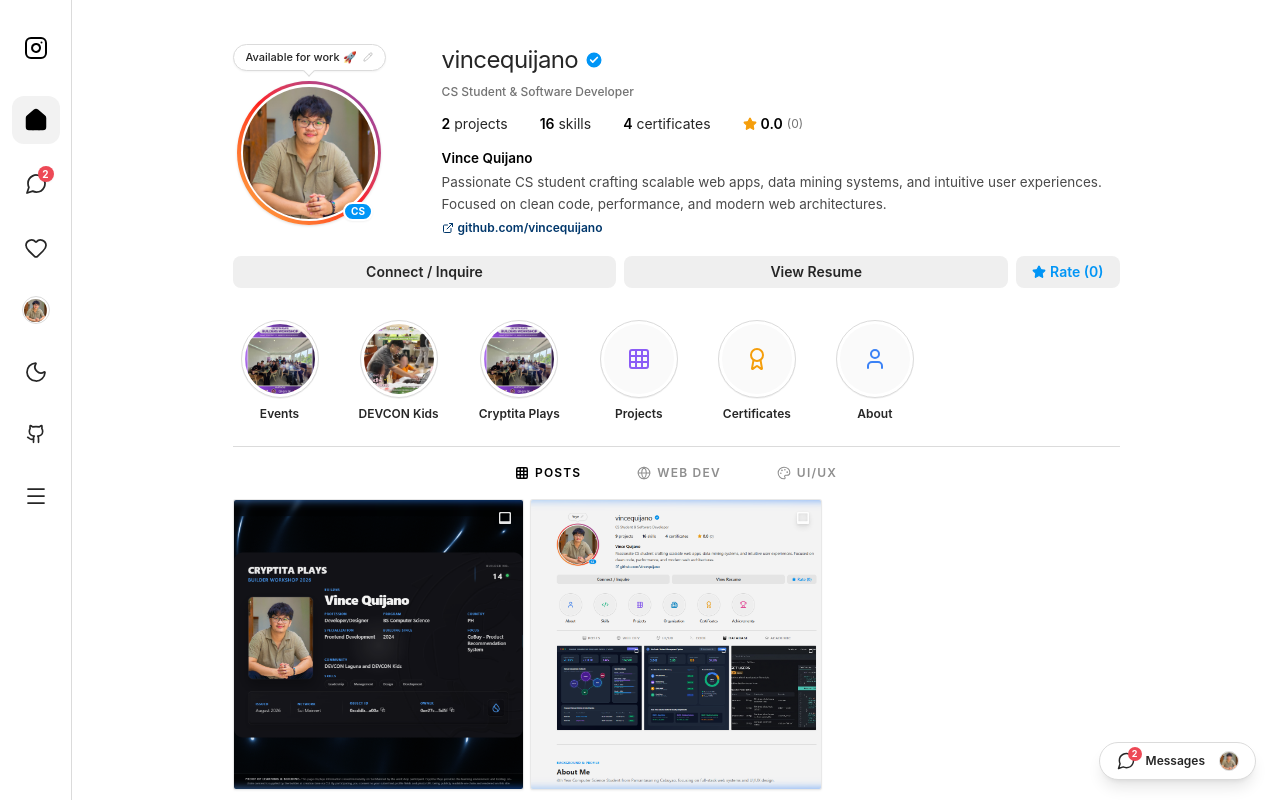
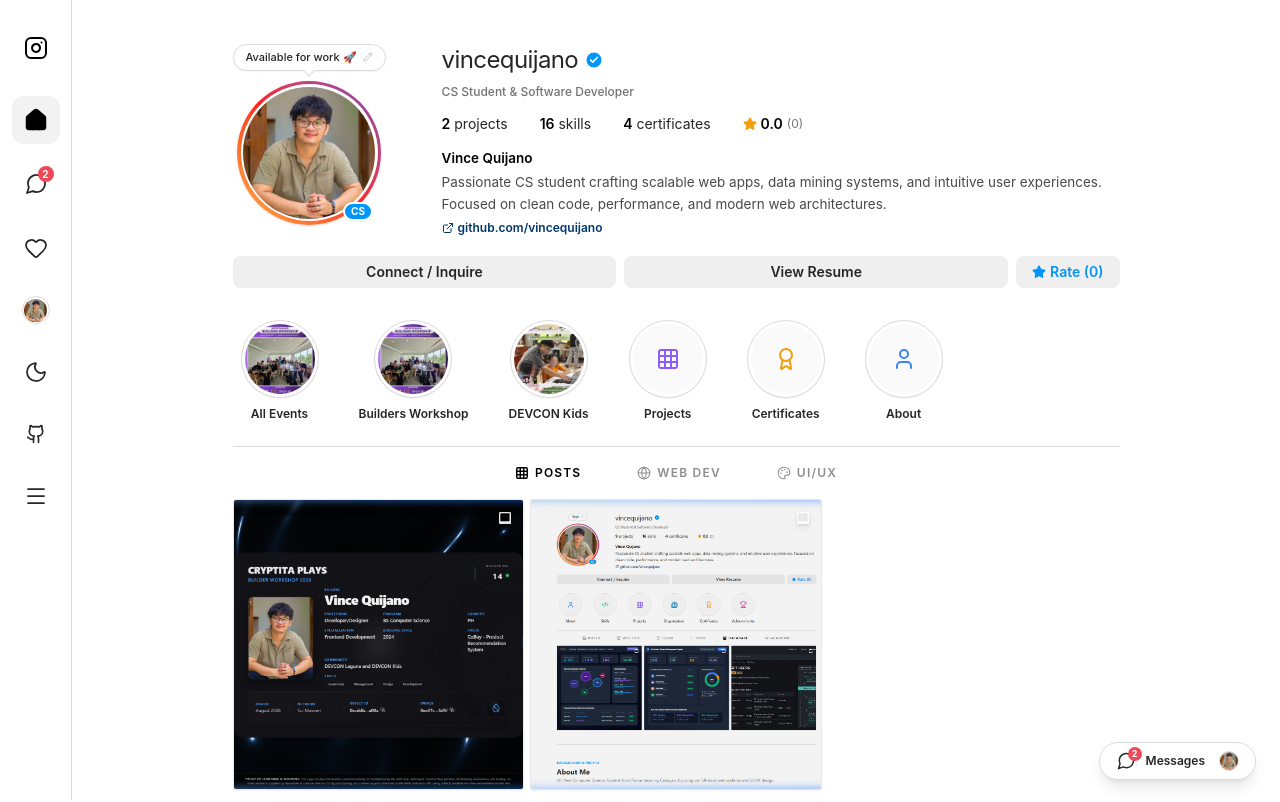
Before and after one commit to vincequijano-stack/portfolio, a React (Vite) app in the folder Front End/: page / in a window 1280 px wide. Shown: the top 802 px of the page. Built offline with nearby package versions, Linux system fonts and the light colour scheme; a web font is replaced by a local one.

Commit message:
feat: real-time dynamic auto-discovery of event photos via Vite glob

```diff
--- a/Front End/src/components/ProfileHeader.tsx
+++ b/Front End/src/components/ProfileHeader.tsx
@@ -12,6 +12,7 @@ import {
 } from 'lucide-react';
 import { RateModal, ClientReview } from './RateModal';
 import { profileData } from '../data/profile';
+import { eventStories } from '../data/events';
 
 interface ProfileHeaderProps {
   onNavigate: (sectionId: string) => void;
@@ -143,7 +144,7 @@ export const ProfileHeader: React.FC<ProfileHeaderProps> = ({
             {/* 2. Circular Avatar with Instagram "MyDay" Story Colorful Gradient Ring */}
             <div
               className="relative cursor-pointer group"
-              onClick={() => onOpenStoryModal('cryptita-workshop')}
+              onClick={() => onOpenStoryModal(eventStories[0]?.id || 'event-0')}
               title="View Vince's MyDay / Story"
             >
               {/* Instagram MyDay Gradient Ring */}
--- a/Front End/src/components/ProfileHighlights.tsx
+++ b/Front End/src/components/ProfileHighlights.tsx
@@ -1,5 +1,6 @@
 import React from 'react';
-import { User, Grid, Award, Sparkles, Building2 } from 'lucide-react';
+import { User, Grid, Award } from 'lucide-react';
+import { eventStories } from '../data/events';
 
 interface ProfileHighlightsProps {
   onNavigate: (sectionId: string) => void;
@@ -10,28 +11,27 @@ export const ProfileHighlights: React.FC<ProfileHighlightsProps> = ({
   onNavigate,
   onOpenStoryModal,
 }) => {
+  // Dynamically create a highlight circle for each discovered event story
+  const dynamicEventHighlights = eventStories.map((story) => ({
+    id: story.id,
+    label:
+      story.title.length > 14
+        ? story.title.replace('Cryptita Plays: ', '').replace('Roadshow', '').trim()
+        : story.title,
+    image: story.image,
+    isStory: true,
+    storyId: story.id,
+  }));
+
   const highlights = [
     {
-      id: 'events',
-      label: 'Events',
-      image: '/assets/images/event/Cryptita-Workshop.jpg',
+      id: 'all-events',
+      label: 'All Events',
+      image: eventStories[0]?.image || '/assets/images/event/Cryptita-Workshop.jpg',
       isStory: true,
-      storyId: 'cryptita-workshop',
+      storyId: eventStories[0]?.id,
     },
-    {
-      id: 'devcon-kids',
-      label: 'DEVCON Kids',
-      image: '/assets/images/event/DEVCON-KIDS.jpg',
-      isStory: true,
-      storyId: 'devcon-kids',
-    },
-    {
-      id: 'cryptita',
-      label: 'Cryptita Plays',
-      image: '/assets/images/event/Cryptita-Workshop.jpg',
-      isStory: true,
-      storyId: 'cryptita-workshop',
-    },
+    ...dynamicEventHighlights,
     {
       id: 'projects',
       label: 'Projects',
@@ -67,7 +67,9 @@ export const ProfileHighlights: React.FC<ProfileHighlightsProps> = ({
     <div className="pt-6 pb-6 overflow-x-auto no-scrollbar">
       <div className="flex items-center gap-6 sm:gap-10 min-w-max px-2">
         {highlights.map((h) => {
-          const Icon = h.icon;
+          const Icon = 'icon' in h ? h.icon : undefined;
+          const color = 'color' in h ? h.color : undefined;
+
           return (
             <button
               key={h.id}
@@ -87,7 +89,7 @@ export const ProfileHighlights: React.FC<ProfileHighlightsProps> = ({
                   ) : Icon ? (
                     <Icon
                       className="w-6 h-6 transition-transform group-hover:scale-110"
-                      style={{ color: h.color }}
+                      style={{ color }}
                     />
                   ) : null}
                 </div>
--- a/Front End/src/data/events.ts
+++ b/Front End/src/data/events.ts
@@ -11,12 +11,11 @@ export interface EventStory {
   ctaLink?: string;
 }
 
-export const eventStories: EventStory[] = [
-  {
-    id: 'cryptita-workshop',
+// 1. Curated metadata registry for known events
+const knownEventMeta: Record<string, Partial<EventStory>> = {
+  'cryptita-workshop': {
     title: 'Cryptita Plays: Builders Workshop',
     subtitle: 'Smart Contract to Website: Build & Deploy',
-    image: '/assets/images/event/Cryptita-Workshop.jpg',
     tag: 'Web3 & Builder Workshop',
     location: 'BFC Biñan, Laguna',
     date: 'October 2026',
@@ -24,15 +23,75 @@ export const eventStories: EventStory[] = [
     ctaText: 'Visit Live Workshop Website',
     ctaLink: 'https://quijano-cryptitaplays-builder-works-delta.vercel.app/',
   },
-  {
-    id: 'devcon-kids',
+  'devcon-kids': {
     title: 'DEVCON Kids Roadshow',
     subtitle: 'Micro:bit Robotics Learning Program',
-    image: '/assets/images/event/DEVCON-KIDS.jpg',
     tag: 'Community & Robotics Program',
     location: 'Rose of Sharon House of Blessing, Bay, Laguna',
     date: 'July 31, 2026',
     description: 'Empowering young minds through technology and innovation with DEVCON Laguna Chapter.',
     ctaText: 'View Organization',
   },
-];
+};
+
+// Helper to format raw filenames into readable human titles
+function formatFilenameToTitle(filename: string): string {
+  const withoutExt = filename.replace(/\.[^/.]+$/, '');
+  return withoutExt
+    .replace(/[-_]+/g, ' ')
+    .trim()
+    .replace(/\b\w/g, (char) => char.toUpperCase());
+}
+
+// 2. Real-time dynamic Vite glob import:
+// Automatically scans the root 'Photo/Event' directory for any image files (JPG, PNG, WEBP, GIF).
+// Any image dropped into 'Photo/Event' is automatically detected and loaded in real time.
+const rootPhotoModules = import.meta.glob<string>(
+  '../../../Photo/Event/*.{jpg,jpeg,png,webp,gif,JPG,JPEG,PNG,WEBP}',
+  { eager: true, import: 'default' }
+);
+
+// Fallback / project assets glob in case images are placed inside Front End assets
+const localPhotoModules = import.meta.glob<string>(
+  '../../assets/images/event/*.{jpg,jpeg,png,webp,gif,JPG,JPEG,PNG,WEBP}',
+  { eager: true, import: 'default' }
+);
+
+// Merge all discovered event photos (keyed by clean filename so duplicates aren't repeated)
+const photosMap = new Map<string, string>();
+
+for (const [path, url] of Object.entries(rootPhotoModules)) {
+  const filename = path.split('/').pop() || '';
+  if (filename) photosMap.set(filename, url);
+}
+
+for (const [path, url] of Object.entries(localPhotoModules)) {
+  const filename = path.split('/').pop() || '';
+  if (filename && !photosMap.has(filename)) {
+    photosMap.set(filename, url);
+  }
+}
+
+// Build dynamic eventStories array
+export const eventStories: EventStory[] = Array.from(photosMap.entries()).map(
+  ([filename, imageUrl]) => {
+    const rawName = filename.replace(/\.[^/.]+$/, '');
+    const cleanId = rawName.toLowerCase().replace(/[^a-z0-9]+/g, '-');
+    const known = knownEventMeta[cleanId] || {};
+
+    return {
+      id: cleanId,
+      title: known.title || formatFilenameToTitle(filename),
+      subtitle: known.subtitle || 'Event & Workshop Highlight',
+      image: imageUrl,
+      tag: known.tag || 'Event Memory',
+      location: known.location || 'Laguna, Philippines',
+      date: known.date || 'Recent',
+      description:
+        known.description ||
+        'Moments and highlights from events, workshops, and tech community involvement.',
+      ctaText: known.ctaText,
+      ctaLink: known.ctaLink,
+    };
+  }
+);
--- a/Front End/vite.config.js
+++ b/Front End/vite.config.js
@@ -5,7 +5,14 @@ export default defineConfig({
   plugins: [react()],
   server: {
     port: 5173,
-    open: true,
+    open: false,
+    fs: {
+      allow: ['..'],
+    },
+    watch: {
+      usePolling: true,
+      interval: 500,
+    },
   },
   build: {
     outDir: 'dist',
```
